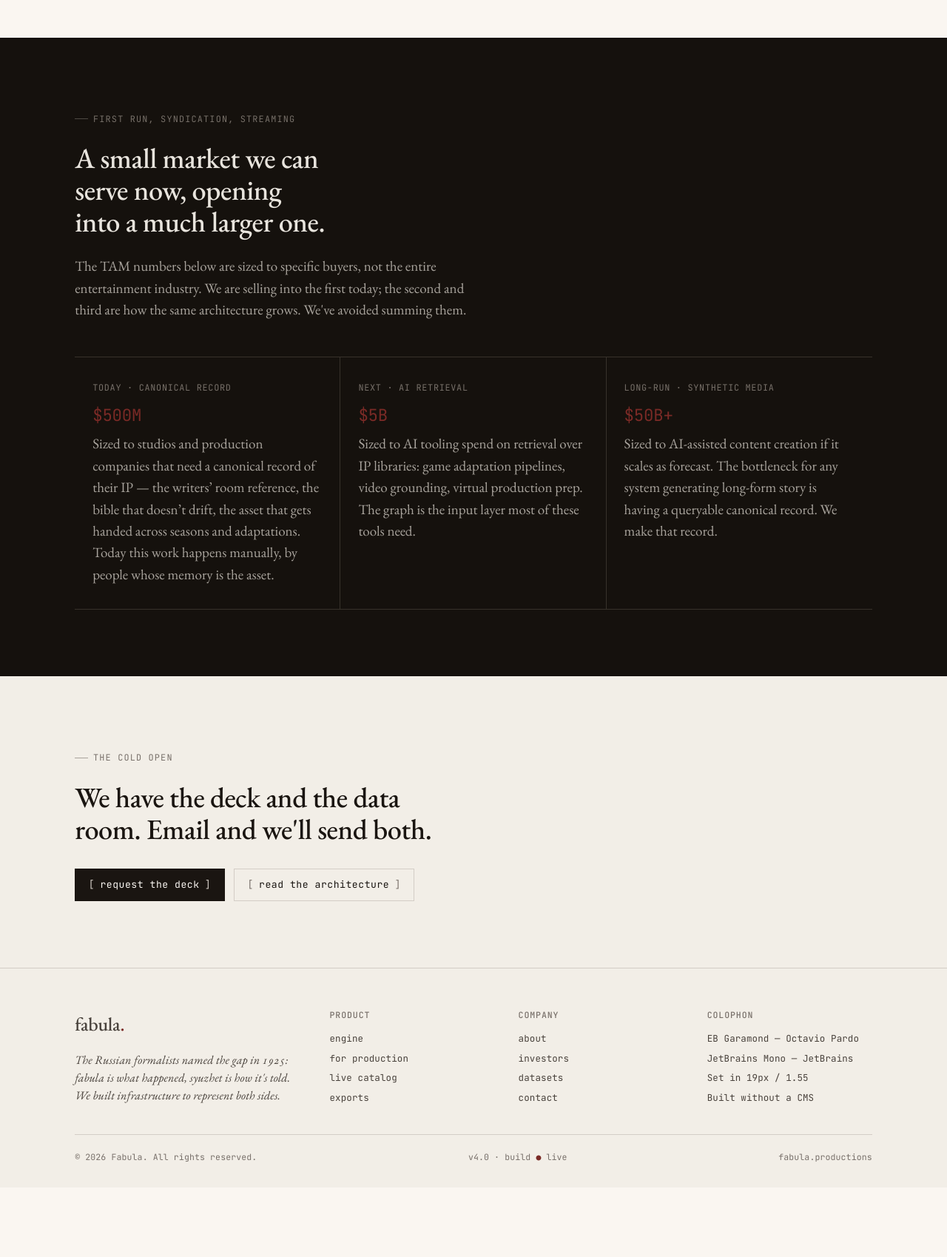
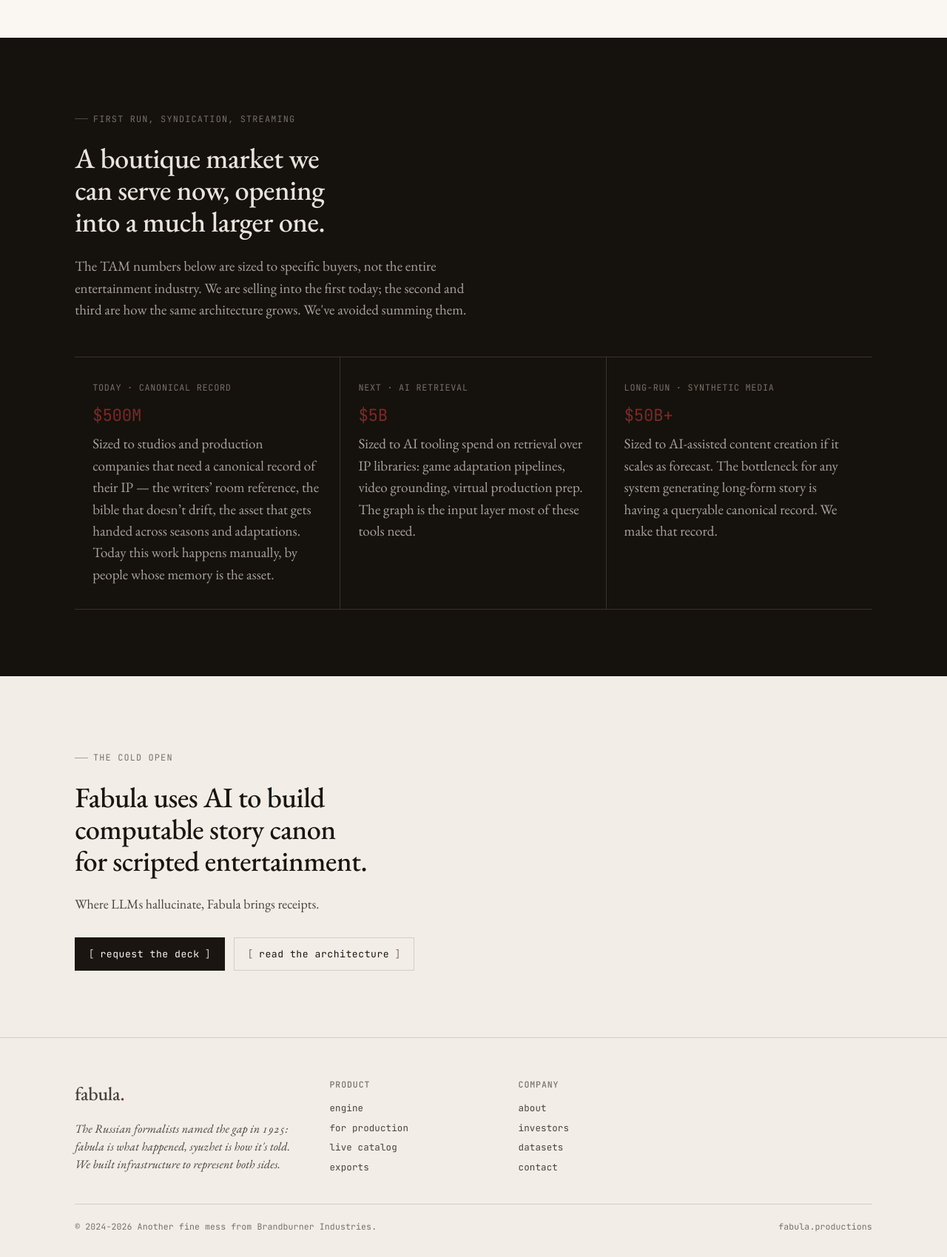
Before and after one commit to brandburner/fabula-web, a Django app: template templates/marketing/v2/investors.html in a window 1280 px wide. Shown: the part 4486-6185 px from the top of the page at 74% size. Before the commit the page ends 6057 px from the top, so only its background shows below. Run offline with Django 5.2, Linux system fonts and the light colour scheme; the template is opened without the code that fills it, so the values that code supplies are empty.

Commit message:
Trim footer colophon; tweak investors copy

```diff
--- a/templates/marketing/v2/_base.html
+++ b/templates/marketing/v2/_base.html
@@ -62,19 +62,9 @@
           <li><a href="mailto:hello@fabula.productions">contact</a></li>
         </ul>
       </div>
-      <div>
-        <h4>colophon</h4>
-        <ul>
-          <li>EB Garamond — Octavio Pardo</li>
-          <li>JetBrains Mono — JetBrains</li>
-          <li>Set in 19px / 1.55</li>
-          <li>Built without a CMS</li>
-        </ul>
-      </div>
     </div>
     <div class="footer__colophon">
-      <span>&copy; {% now "Y" %} Fabula. All rights reserved.</span>
-      <span>v4.0 &middot; build <span style="color: var(--accent);">&#9679;</span> live</span>
+      <span>&copy; 2024-{% now "Y" %} Another fine mess from Brandburner Industries.</span>
       <span>fabula.productions</span>
     </div>
   </div>
--- a/templates/marketing/v2/investors.html
+++ b/templates/marketing/v2/investors.html
@@ -208,7 +208,7 @@
   <section class="section section--dark">
     <div class="container">
       <p class="eyebrow">first run, syndication, streaming</p>
-      <h2 style="max-width: 24ch;">A small market we can serve now, opening into a much larger one.</h2>
+      <h2 style="max-width: 24ch;">A boutique market we can serve now, opening into a much larger one.</h2>
       <p style="color: var(--night-ink-2); max-width: 60ch; margin-top: 1.5rem;">
         The TAM numbers below are sized to specific buyers, not the entire entertainment industry. We are selling into the first today; the second and third are how the same architecture grows. We've avoided summing them.
       </p>
@@ -245,8 +245,10 @@
     <div class="container">
       <p class="eyebrow">the cold open</p>
       <h2 style="max-width: 26ch; margin-bottom: 1.2rem;">
-        We have the deck and the data room. Email and we'll send both.
+        Fabula uses AI to build computable story canon for scripted entertainment.
       </h2>
+      <p class="hero__deck">
+        Where LLMs hallucinate, Fabula brings receipts.
       <div class="ctas">
         <a class="cta cta--primary" href="mailto:investors@fabula.productions?subject=Deck%20%26%20data%20room">request the deck</a>
         <a class="cta" href="{% url 'v2_engine' %}">read the architecture</a>
```
